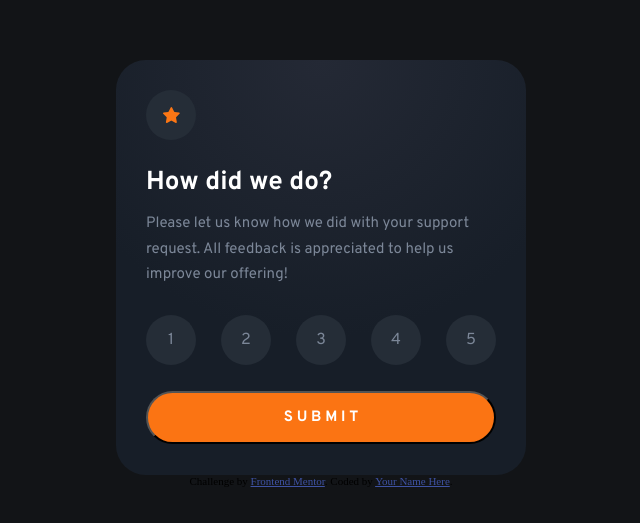
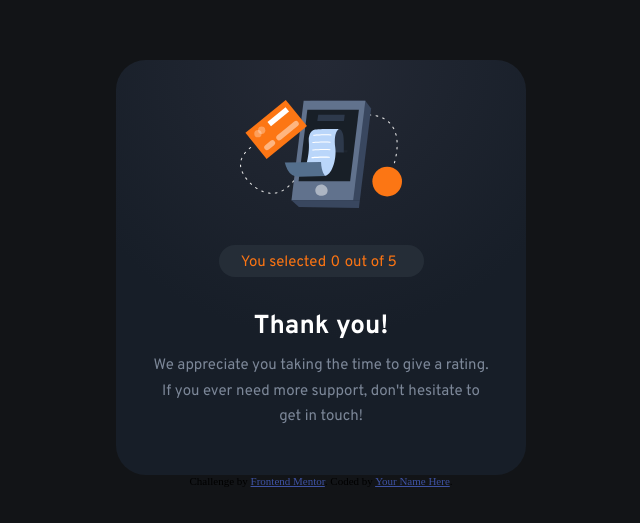
Before and after one commit to ZaphDev/interactive-rating-component-main, a website: page index.html in a window 1280 px wide. Shown: the part 127-650 px from the top of the page, without its empty margins (319-959 px from the left). Drawn offline with Linux system fonts and the light colour scheme.

Commit message:
Finished both cards layout

```diff
--- a/index.html
+++ b/index.html
@@ -57,10 +57,10 @@
       </div>
 
       <div class="card2__thankyou">
-        <h1>Thank you!</h1>
+        <h2>Thank you!</h2>
 
         <p>We appreciate you taking the time to give a rating. If you ever need more support,
-        don’t hesitate to get in touch!</p>
+        don't hesitate to get in touch!</p>
       </div>
     </div>
   </div>
--- a/scss/partials/_card.scss
+++ b/scss/partials/_card.scss
@@ -5,12 +5,8 @@
     border-radius: 30px;
 
     .card1{
-        display: flex;
-        flex-direction: column;
-        justify-content: space-between;
-        width: 100%;
-        height: 100%;
-        padding: 30px;
+        display: none;
+        @include flex-Card;
         &__star{
             display: flex;
             justify-content: center;
@@ -27,8 +23,6 @@
             }
             p{
             @include pText-Style;
-                font-size: 15px;
-                line-height: 1.7;
             }
         }
         &__rate{
@@ -69,6 +63,39 @@
 
     }
     .card2{
-        display: none;
+        display: flex;
+        @include flex-Card;
+        align-items: center;
+        text-align: center;
+        &__img{
+            margin-top: 10px;
+
+        }
+        &__result{
+            display: flex;
+            text-align: center;
+            justify-content: space-around;
+            background-color: $circleColor;
+            color: $primaryColor;
+            font-family: $mainFont;
+            width: 205px;
+            padding: 8px 20px 5px 20px;
+            border-radius: 50px;
+            font-size: 15px;
+
+        }
+        &__thankyou{
+            margin-bottom: 15px;
+            padding: 0px 5px;
+            h2{
+                color: white;
+                font-family: $mainFont;
+                font-size: 26px;
+                margin-bottom: 10px;
+            }
+            p{
+                @include pText-Style;
+            }
+        }
     }
 }
--- a/scss/partials/variables.scss
+++ b/scss/partials/variables.scss
@@ -1,8 +1,11 @@
 $primaryColor:hsl(25, 97%, 53%);
 $mainFont: 'Overpass', sans-serif;
+$circleColor: hsl(213, 19%, 18%);
 @mixin pText-Style{
     font-family: 'Overpass', sans-serif;
     color:hsl(216, 12%, 54%);
+    font-size: 15px;
+    line-height: 1.7;
 }
 
 @mixin circle-Style {
@@ -12,3 +15,10 @@ $mainFont: 'Overpass', sans-serif;
     border-radius: 100%;
 
 }
+@mixin flex-Card {
+    flex-direction: column;
+    justify-content: space-between;
+    width: 100%;
+    height: 100%;
+    padding: 30px;
+}
```
Also changed, not shown: css/main.css.
